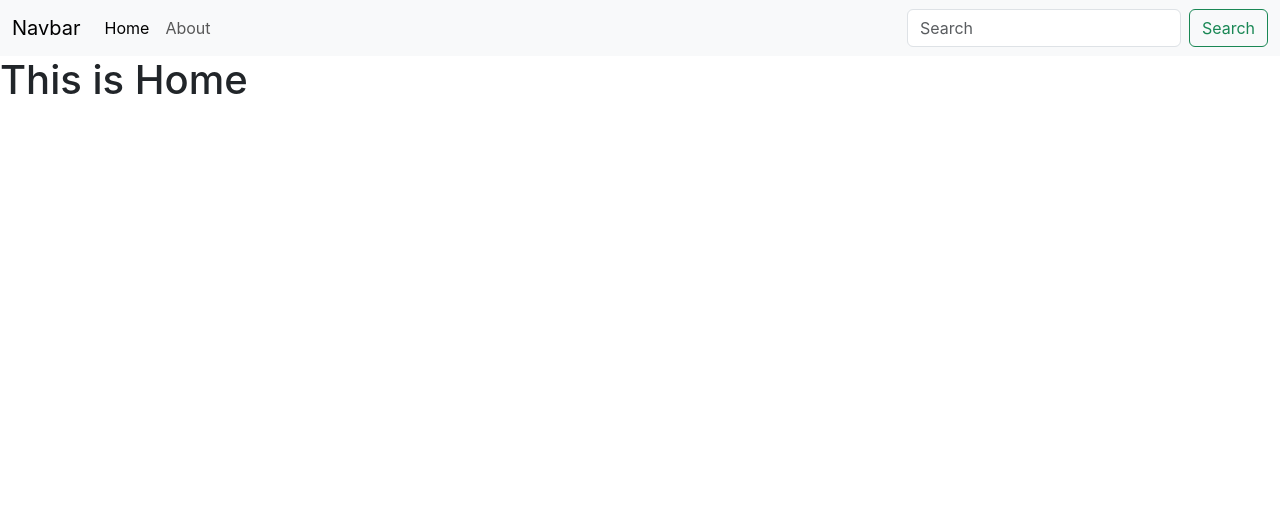
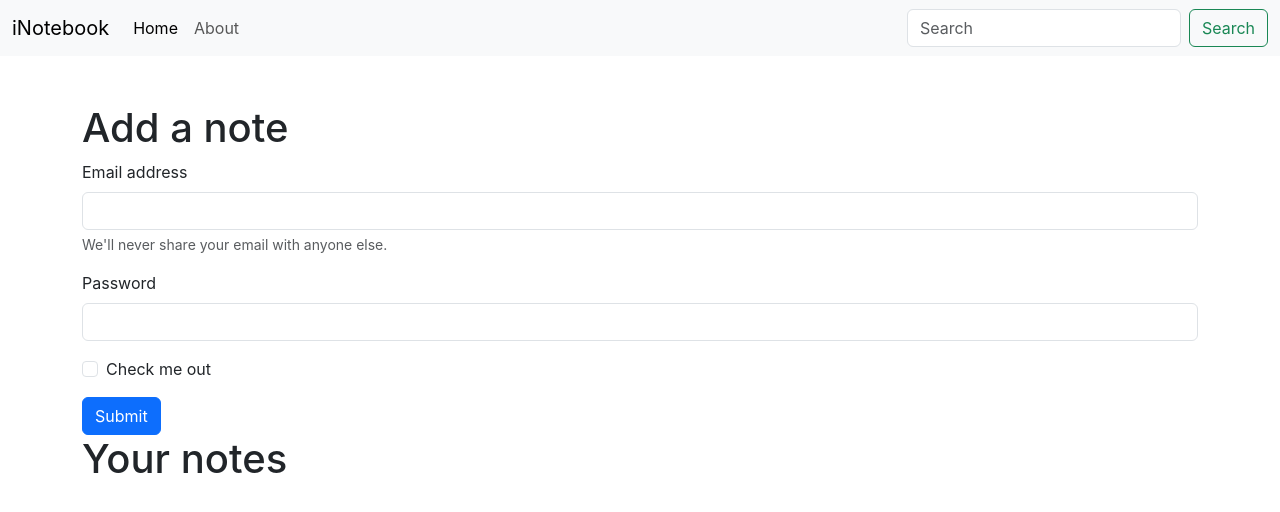
Before and after one commit to AmmarAhmed1448/iNotebook, a React (Create React App) app: page / in a window 1280 px wide. Shown: the top 512 px of the page. Built offline with nearby package versions, Linux system fonts and the light colour scheme.

Commit message:
(i) Active tab in navbar highlighting logic via use location and (ii) add note form integrated in the home page

```diff
--- a/src/App.js
+++ b/src/App.js
@@ -9,10 +9,12 @@
     <NotesState>
       <Router>
         <Navbar />
+        <div className="container my-5">
         <Routes>
           <Route path="/" element={<Home />} />
           <Route path="/about" element={<About />} />
         </Routes>
+        </div>
       </Router>
     </NotesState>
   );
--- a/src/components/Home.js
+++ b/src/components/Home.js
@@ -1,8 +1,27 @@
 import React from "react";
 
 function Home() {
-    return(
-        <h1>This is Home</h1>
+    return (
+        <div>
+            <h1>Add a note</h1>
+            <form>
+                <div class="mb-3">
+                    <label for="exampleInputEmail1" class="form-label">Email address</label>
+                    <input type="email" class="form-control" id="exampleInputEmail1" aria-describedby="emailHelp" />
+                        <div id="emailHelp" class="form-text">We'll never share your email with anyone else.</div>
+                </div>
+                <div class="mb-3">
+                    <label for="exampleInputPassword1" class="form-label">Password</label>
+                    <input type="password" class="form-control" id="exampleInputPassword1" />
+                </div>
+                <div class="mb-3 form-check">
+                    <input type="checkbox" class="form-check-input" id="exampleCheck1" />
+                        <label class="form-check-label" for="exampleCheck1">Check me out</label>
+                </div>
+                <button type="submit" class="btn btn-primary">Submit</button>
+            </form>
+            <h1>Your notes</h1>
+        </div>
     );
 }
 
--- a/src/components/Navbar.js
+++ b/src/components/Navbar.js
@@ -1,21 +1,22 @@
 import React from "react";
-import { Link } from "react-router-dom";
+import { Link, useLocation } from "react-router-dom";
 
 function Navbar() {
+    const location = useLocation();
     return (
         <nav className="navbar navbar-expand-lg bg-body-tertiary">
             <div className="container-fluid">
-                <Link className="navbar-brand" to="/">Navbar</Link>
+                <Link className="navbar-brand" to="/">iNotebook</Link>
                 <button className="navbar-toggler" type="button" data-bs-toggle="collapse" data-bs-target="#navbarSupportedContent" aria-controls="navbarSupportedContent" aria-expanded="false" aria-label="Toggle navigation">
                     <span className="navbar-toggler-icon"></span>
                 </button>
                 <div className="collapse navbar-collapse" id="navbarSupportedContent">
                     <ul className="navbar-nav me-auto mb-2 mb-lg-0">
                         <li className="nav-item">
-                            <Link className="nav-link active" aria-current="page" to="/">Home</Link>
+                            <Link className={`nav-link ${location.pathname === "/" ? "active":""}`} aria-current="page" to="/">Home</Link>
                         </li>
                         <li className="nav-item">
-                            <Link className="nav-link" to="/about">About</Link>
+                            <Link className={`nav-link ${location.pathname === "/about" ? "active":""}`} to="/about">About</Link>
                         </li>
 
 
@@ -32,3 +33,36 @@
 }
 
 export default Navbar;
+
+
+
+// ! useLocation
+// * The useLocation hook is a React hook provided by the react-router-dom library. It allows you to access the current location object in a React component. The location object represents the current URL or route in your application. This hook is commonly used when working with React Router to access and utilize information about the current URL in your components.
+
+// * Here's how you can use the useLocation hook:
+
+// * Import the Hook:
+// * First, you need to import the useLocation hook from the react-router-dom library:
+
+// ? import React from 'react';
+// ? import { useLocation } from 'react-router-dom';
+
+// ? function MyComponent() {
+// ? const location = useLocation();
+
+// ?  Access properties of the location object
+// ?  console.log(location.pathname); // The current URL path
+// ?  console.log(location.search);   // The query string (e.g., '?param=value')
+// ?  console.log(location.state);    // State associated with the location
+
+// ?  return (
+// ?    Your component JSX
+// ?  );
+// ?}
+
+// ? export default MyComponent;
+
+
+// * In this example, you access the location object using the useLocation hook and then retrieve information such as the current path, query parameters, and state associated with the location.
+
+// * The useLocation hook is particularly useful when you need to perform conditional rendering or logic based on the current URL or when you want to extract and use query parameters or state from the URL. It's often used in conjunction with other React Router features to create dynamic and interactive applications that respond to changes in the URL.
```
